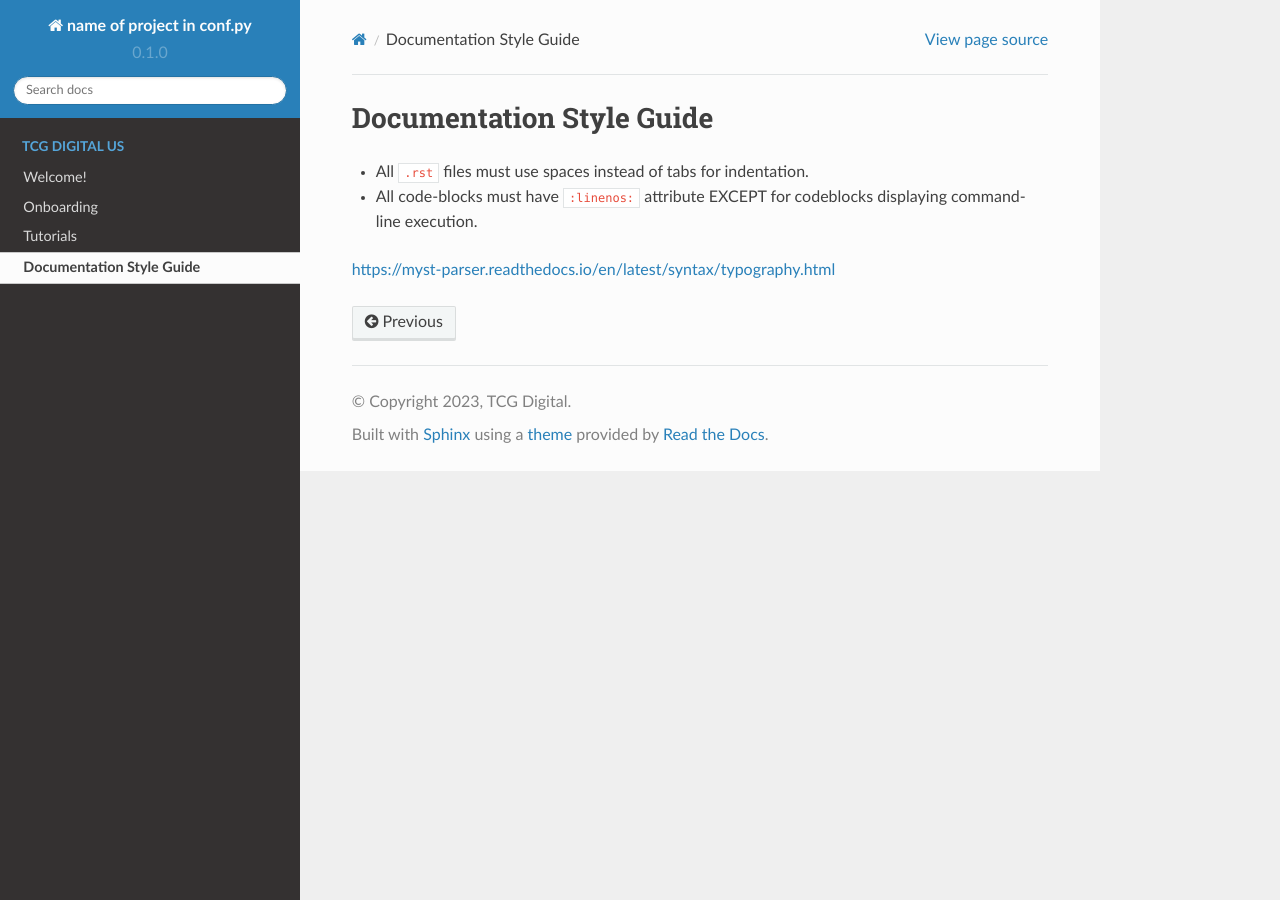
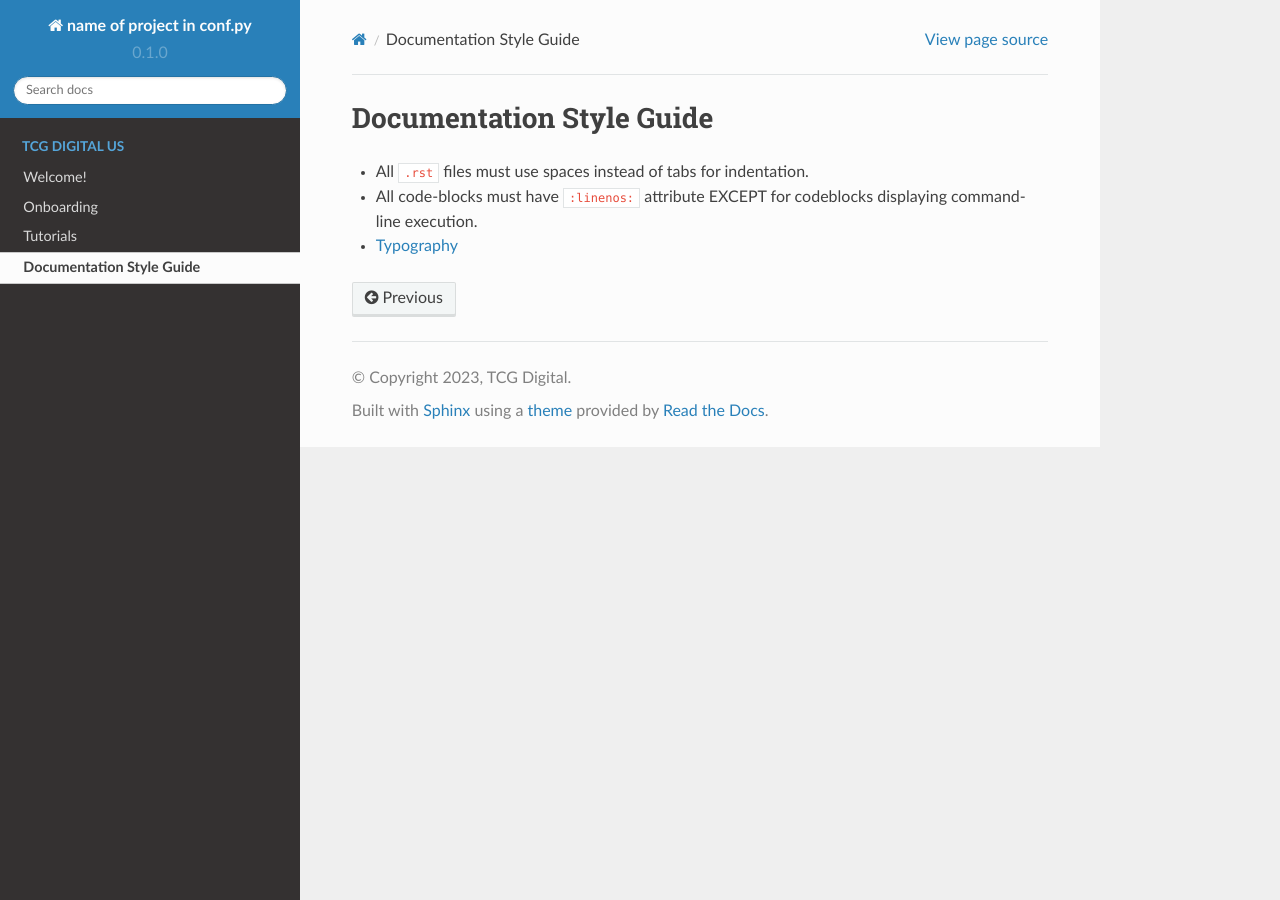
Before and after one commit to beoben/rtd-tutorial, a Sphinx documentation site: the page built from docs/source/tcg/doc-styleguide.rst, in a window 1280 px wide. Built offline with Sphinx 7.4.7 and the Read the Docs theme 2.0.0, drawn with Linux system fonts in a browser that asks for light colours; pages that are not in the unit, such as notebooks, are missing from menus; some of the changed lines change nothing that is shown.

Commit message:
Update doc-styleguide.rst

```diff
--- a/docs/source/tcg/doc-styleguide.rst
+++ b/docs/source/tcg/doc-styleguide.rst
@@ -6,4 +6,4 @@ Documentation Style Guide
 * All code-blocks must have ``:linenos:`` attribute EXCEPT for codeblocks displaying
   command-line execution.
 
-https://myst-parser.readthedocs.io/en/latest/syntax/typography.html
+* `Typography <https://myst-parser.readthedocs.io/en/latest/syntax/typography.html>`_
```
